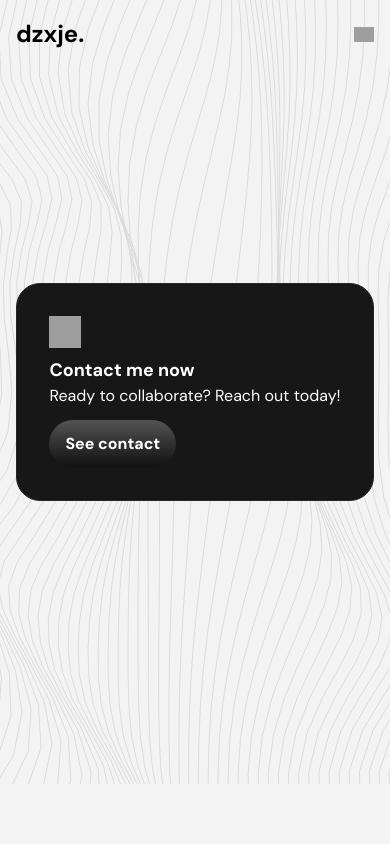
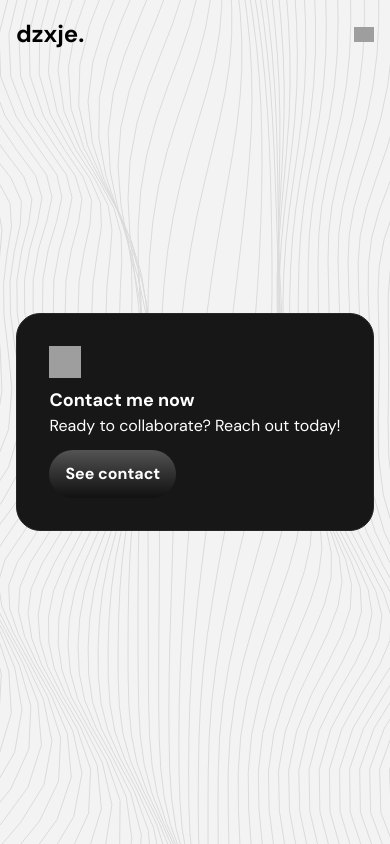
Before and after one commit to jessiicamaru/portfolio, a React (Vite) app: page /contact in a window 390 px wide. Built offline with nearby package versions, Linux system fonts and the light colour scheme; no server answers; grey boxes are pictures that could not be loaded.

Commit message:
update responsive

```diff
--- a/src/pages/About.jsx
+++ b/src/pages/About.jsx
@@ -15,7 +15,7 @@ const About = () => {
                 viewport={{ once: true }}
                 className="w-full"
             >
-                <div className="w-full h-screen py-16 px-4">
+                <div className="w-full h-screen max-sm:h-auto py-16 px-4">
                     <div className="w-full absolute left-0 top-0">
                         <Lanyard position={[0, 0, 15]} />
                     </div>
--- a/src/pages/Contact.jsx
+++ b/src/pages/Contact.jsx
@@ -13,8 +13,8 @@ const Contact = () => {
 
     return (
         <DefaultLayout>
-            <div className="w-full screen">
-                <div className="w-full h-[calc(100vh-60px)] max-w-4xl flex items-center justify-center mx-auto py-16 px-4">
+            <div className="w-full min-h-screen flex items-center">
+                <div className="w-full h-[calc(100vh-60px)] max-sm:h-auto max-w-4xl flex items-center justify-center mx-auto py-16 px-4">
                     <AnimatePresence mode="wait">
                         {!showContact ? (
                             <div className="min-w-80 max-w-[500px] relative">
--- a/src/pages/Home.jsx
+++ b/src/pages/Home.jsx
@@ -126,7 +126,7 @@ const Home = () => {
                     <div>
                         <div className="w-full text-4xl text-center font-semibold">Personal skills</div>
                         <div className="w-full flex items-center justify-center">
-                            <div className="w-2xl h-52 flex flex-wrap items-center justify-center max-[768px]:w-full max-sm:h-full max-sm:gap-y-2">
+                            <div className="mt-8 w-2xl h-52 flex flex-wrap items-center justify-center max-[768px]:w-full max-sm:h-full max-sm:gap-y-2">
                                 {personalSkills.map((item) => (
                                     <motion.div
                                         initial={{ opacity: 0, y: 20 }}
```
